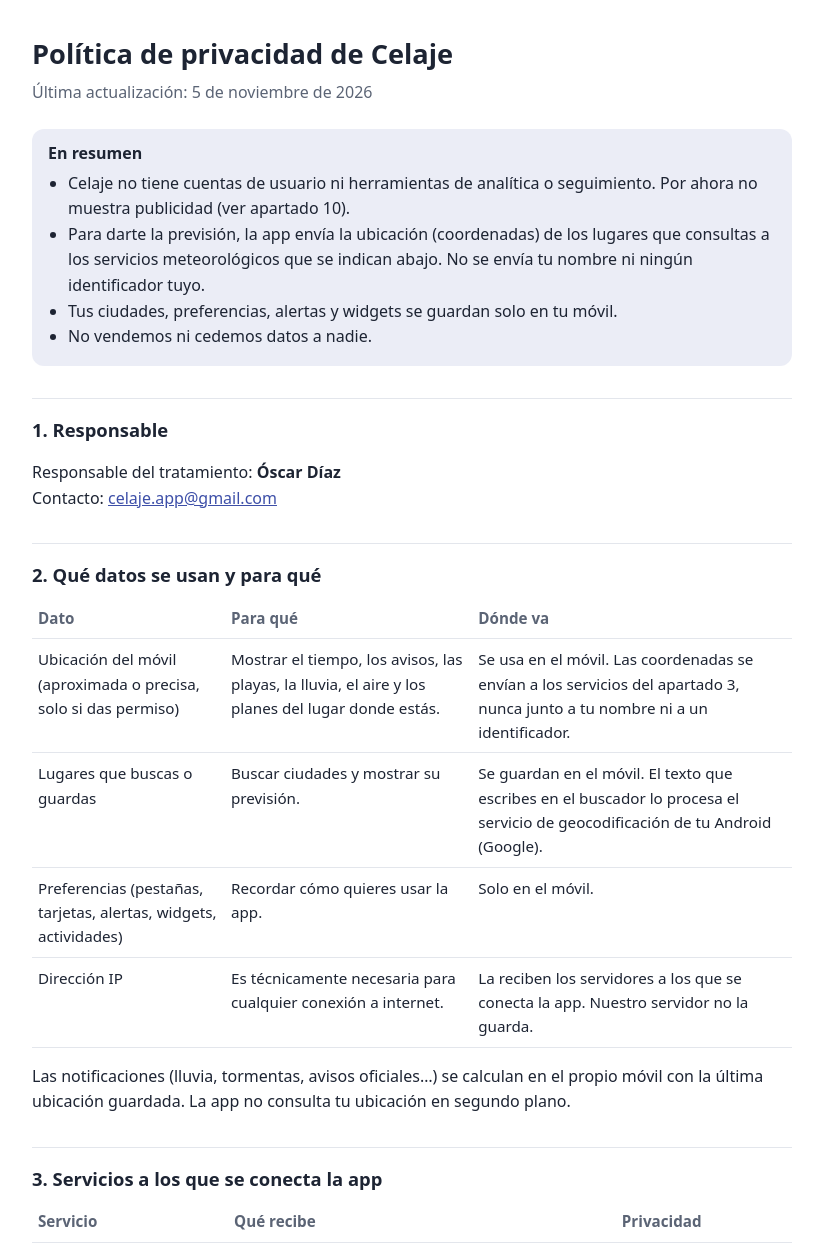
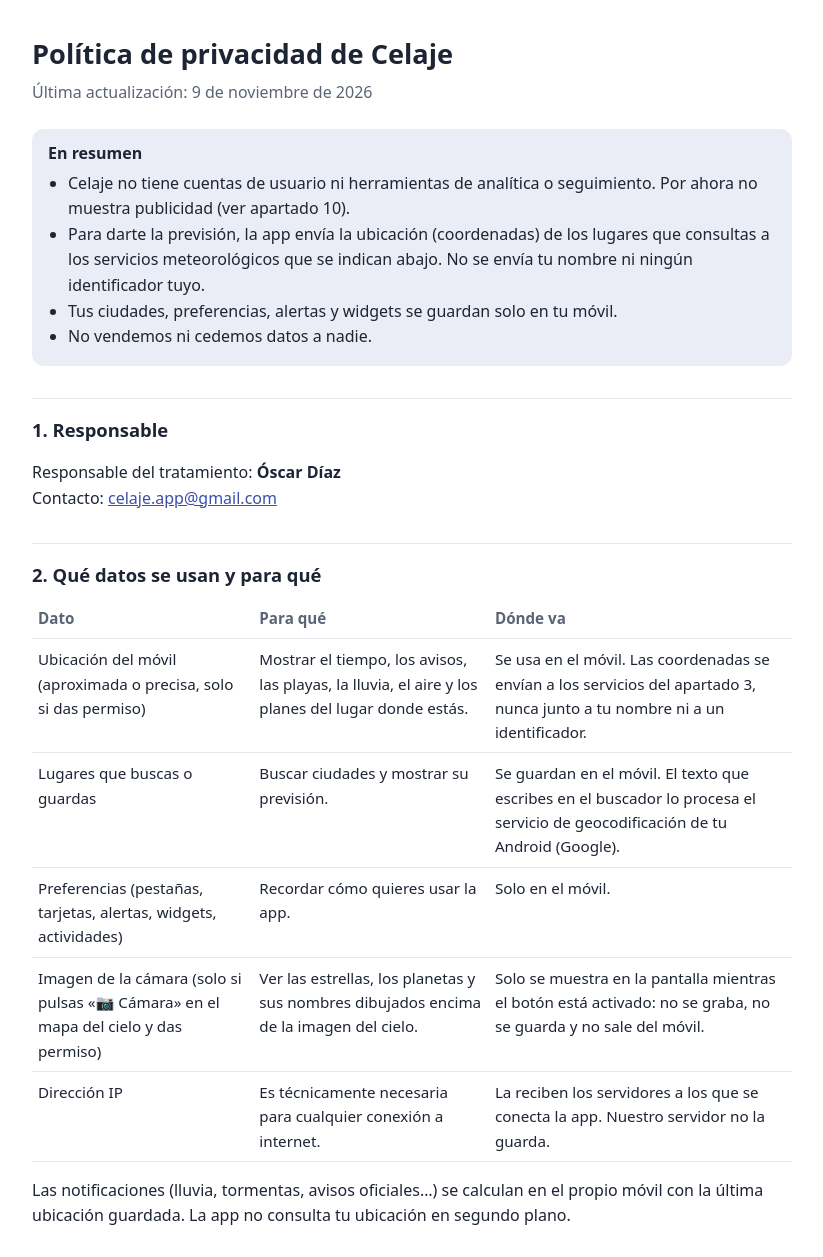
Before and after one commit to odalesanco1975/celaje-legal, a plain HTML site: page privacidad/index.html in a window 1280 px wide. Shown: the top 1257 px of the page, without its empty margins (228-1051 px from the left). Drawn offline with Linux system fonts and the light colour scheme.

Commit message:
Privacidad: cámara del mapa del cielo (solo se muestra, no se guarda ni se envía)

```diff
--- a/privacidad/index.html
+++ b/privacidad/index.html
@@ -24,7 +24,7 @@
 <body>
 <main>
 <h1>Política de privacidad de Celaje</h1>
-<p class="fecha">Última actualización: 5 de noviembre de 2026</p>
+<p class="fecha">Última actualización: 9 de noviembre de 2026</p>
 
 <div class="resumen">
 <strong>En resumen</strong>
@@ -52,6 +52,9 @@ Contacto: <a href="mailto:celaje.app@gmail.com">celaje.app@gmail.com</a></p>
   <tr><td>Preferencias (pestañas, tarjetas, alertas, widgets, actividades)</td>
       <td>Recordar cómo quieres usar la app.</td>
       <td>Solo en el móvil.</td></tr>
+  <tr><td>Imagen de la cámara (solo si pulsas «📷 Cámara» en el mapa del cielo y das permiso)</td>
+      <td>Ver las estrellas, los planetas y sus nombres dibujados encima de la imagen del cielo.</td>
+      <td>Solo se muestra en la pantalla mientras el botón está activado: no se graba, no se guarda y no sale del móvil.</td></tr>
   <tr><td>Dirección IP</td>
       <td>Es técnicamente necesaria para cualquier conexión a internet.</td>
       <td>La reciben los servidores a los que se conecta la app. Nuestro servidor no la guarda.</td></tr>
@@ -80,7 +83,7 @@ Contacto: <a href="mailto:celaje.app@gmail.com">celaje.app@gmail.com</a></p>
 <p>Si abres un enlace externo (por ejemplo, la web de un evento en «Planes cerca» o una noticia), se abrirá en tu navegador y se aplicará la política de esa web.</p>
 
 <h2>4. Base legal</h2>
-<p>Tratamos la ubicación porque tú nos das tu consentimiento al conceder el permiso de ubicación (art. 6.1.a del RGPD). Puedes retirarlo en cualquier momento desde los ajustes de Android; la app seguirá funcionando con las ciudades que elijas a mano. El resto de datos técnicos se tratan para prestarte el servicio que pides (art. 6.1.b).</p>
+<p>Tratamos la ubicación porque tú nos das tu consentimiento al conceder el permiso de ubicación (art. 6.1.a del RGPD). Puedes retirarlo en cualquier momento desde los ajustes de Android; la app seguirá funcionando con las ciudades que elijas a mano. Lo mismo con el permiso de cámara, que solo se pide si usas la cámara del mapa del cielo: sin él, el mapa funciona igual, sin la imagen de fondo. El resto de datos técnicos se tratan para prestarte el servicio que pides (art. 6.1.b).</p>
 
 <h2>5. Conservación</h2>
 <p>Los datos guardados en tu móvil se conservan hasta que los borres o desinstales la app. Nuestro servidor solo guarda en caché, durante unas horas, las respuestas meteorológicas de cada zona, sin relación con ninguna persona.</p>
```
